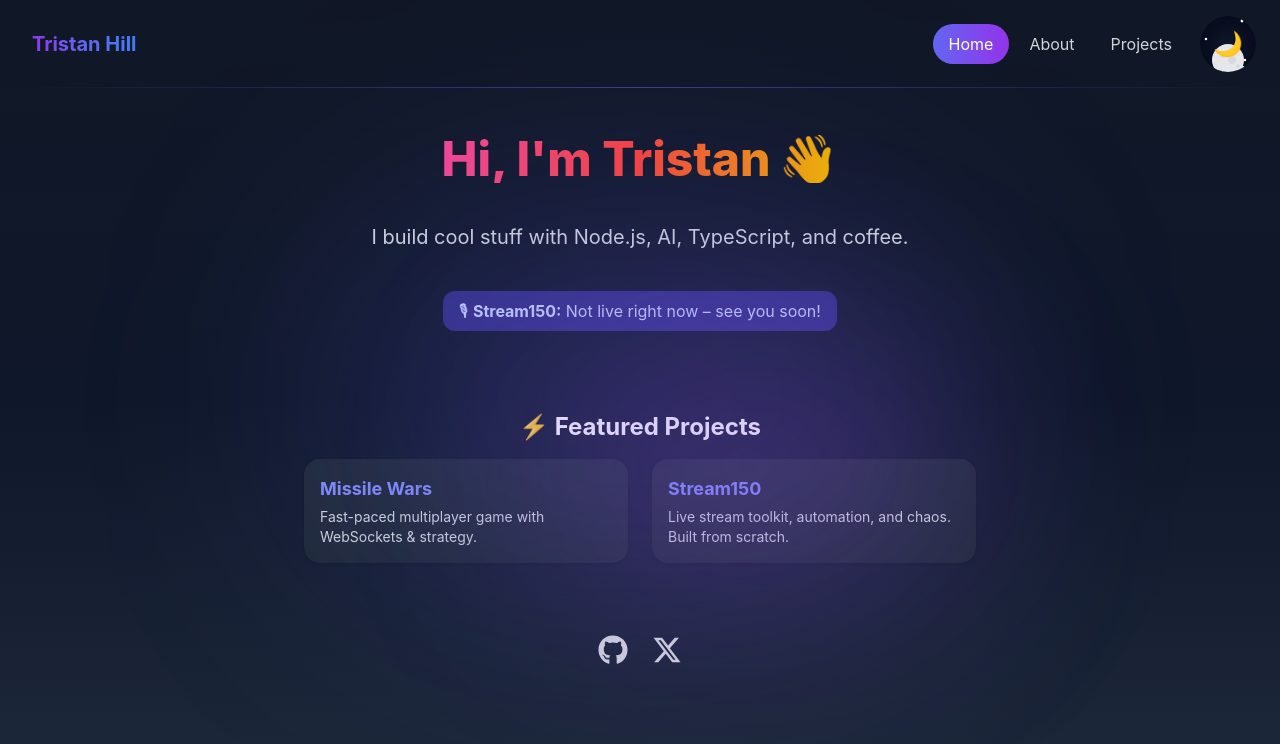
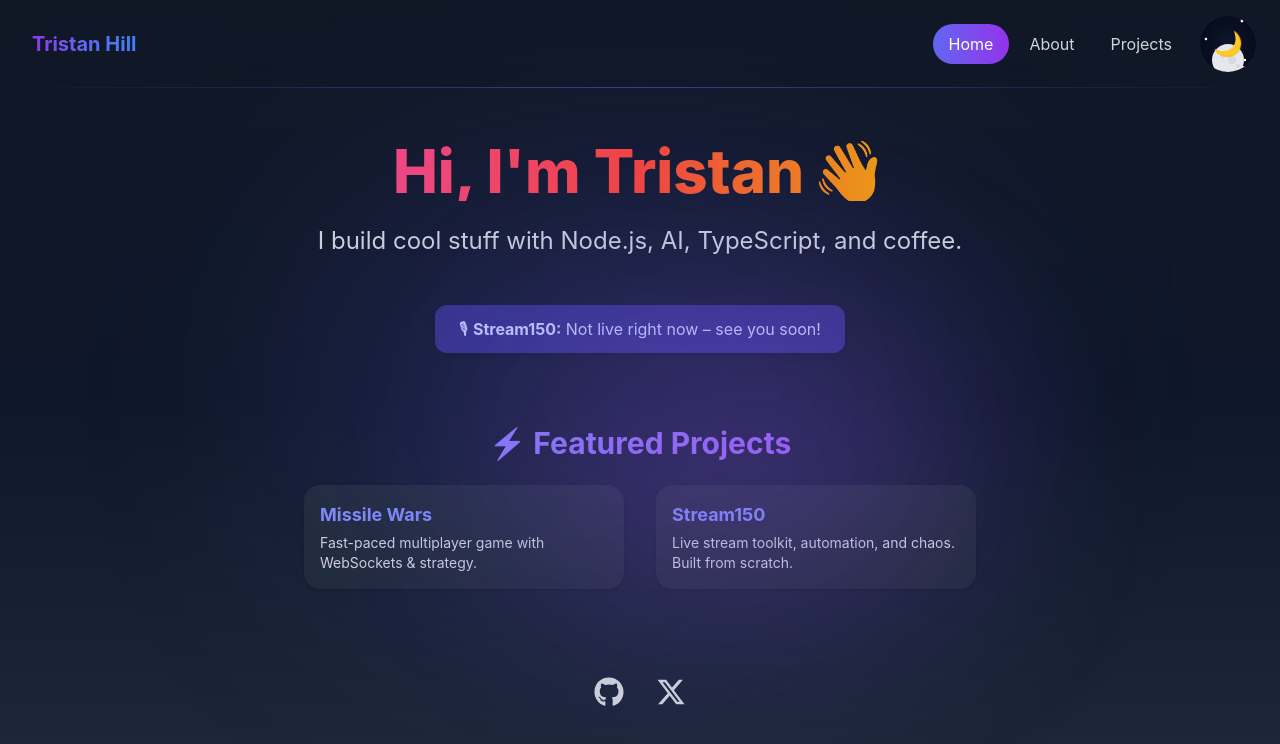
Before and after one commit to longtimeno-c/TristanBio, a Next.js app: page / in a window 1280 px wide. Shown: the top 744 px of the page. Built offline with nearby package versions, Linux system fonts and the light colour scheme.

Commit message:
updated spacing

```diff
--- a/pages/index.tsx
+++ b/pages/index.tsx
@@ -32,14 +32,15 @@ export default function Home() {
   return (
     <>
       <Navbar />
-      <main className="min-h-screen flex flex-col items-center justify-center gap-10 px-4 py-12 text-center bg-gradient-to-b from-slate-50 via-white to-slate-100 dark:from-gray-900 dark:via-slate-900 dark:to-slate-800 relative gradient-bg container-padding">
+      <main className="min-h-screen flex flex-col items-center justify-center gap-12 px-6 pt-32 pb-20 text-center bg-gradient-to-b from-slate-50 via-white to-slate-100 dark:from-gray-900 dark:via-slate-900 dark:to-slate-800 relative">
         {/* Ambient glow effects for both light and dark mode */}
         <div className="absolute top-1/4 left-1/4 w-1/2 h-1/2 bg-indigo-500/5 dark:bg-indigo-500/20 blur-[120px] rounded-full pointer-events-none"></div>
         <div className="absolute bottom-1/4 right-1/4 w-1/3 h-1/3 bg-purple-500/5 dark:bg-purple-500/20 blur-[100px] rounded-full pointer-events-none"></div>
 
         {/* Hero */}
+        <div className="space-y-6">
           <motion.h1
-          className="text-5xl font-extrabold bg-gradient-to-r from-pink-500 via-red-500 to-yellow-500 bg-clip-text text-transparent flex items-center gap-2 relative z-10"
+            className="text-5xl md:text-6xl font-extrabold bg-gradient-to-r from-pink-500 via-red-500 to-yellow-500 bg-clip-text text-transparent flex items-center gap-2 relative z-10 justify-center"
             initial={{ opacity: 0, y: 10 }}
             animate={{ opacity: 1, y: 0 }}
             transition={{ duration: 0.6 }}
@@ -54,17 +55,18 @@ export default function Home() {
           </motion.h1>
 
           <motion.p
-          className="text-xl text-gray-700 dark:text-gray-300 max-w-xl"
+            className="text-xl md:text-2xl text-gray-700 dark:text-gray-300 max-w-2xl mx-auto"
             initial={{ opacity: 0, y: 10 }}
             animate={{ opacity: 1, y: 0 }}
             transition={{ duration: 0.8, delay: 0.2 }}
           >
             I build cool stuff with Node.js, AI, TypeScript, and coffee.
           </motion.p>
+        </div>
 
         {/* Live Event Section */}
         <motion.div
-          className="bg-indigo-100 dark:bg-indigo-900 px-4 py-2 rounded-xl text-indigo-800 dark:text-indigo-200"
+          className="bg-indigo-100 dark:bg-indigo-900 px-6 py-3 rounded-xl text-indigo-800 dark:text-indigo-200 shadow-md"
           initial={{ opacity: 0 }}
           animate={{ opacity: 1 }}
           transition={{ delay: 1 }}
@@ -74,13 +76,13 @@ export default function Home() {
 
         {/* Featured Projects Teaser */}
         <motion.div
-          className="w-full max-w-2xl mt-10"
+          className="w-full max-w-2xl mt-6"
           initial={{ opacity: 0 }}
           animate={{ opacity: 1 }}
           transition={{ delay: 1.3 }}
         >
-          <h2 className="text-2xl font-bold mb-4">⚡ Featured Projects</h2>
-          <div className="grid sm:grid-cols-2 gap-6 text-left">
+          <h2 className="text-3xl font-bold mb-6 bg-gradient-to-r from-indigo-400 to-purple-500 bg-clip-text text-transparent">⚡ Featured Projects</h2>
+          <div className="grid sm:grid-cols-2 gap-8 text-left">
             {/* Dummy projects - link to actual project page */}
             <ProjectCard title="Missile Wars" desc="Fast-paced multiplayer game with WebSockets & strategy." />
             <ProjectCard title="Stream150" desc="Live stream toolkit, automation, and chaos. Built from scratch." />
@@ -89,7 +91,7 @@ export default function Home() {
 
          {/* Socials */}
          <motion.div
-          className="flex gap-6 mt-8"
+          className="flex gap-8 mt-10"
           initial={{ opacity: 0 }}
           animate={{ opacity: 1 }}
           transition={{ delay: 1.5 }}
```
Lines whose indentation alone changed are shown as unchanged.
